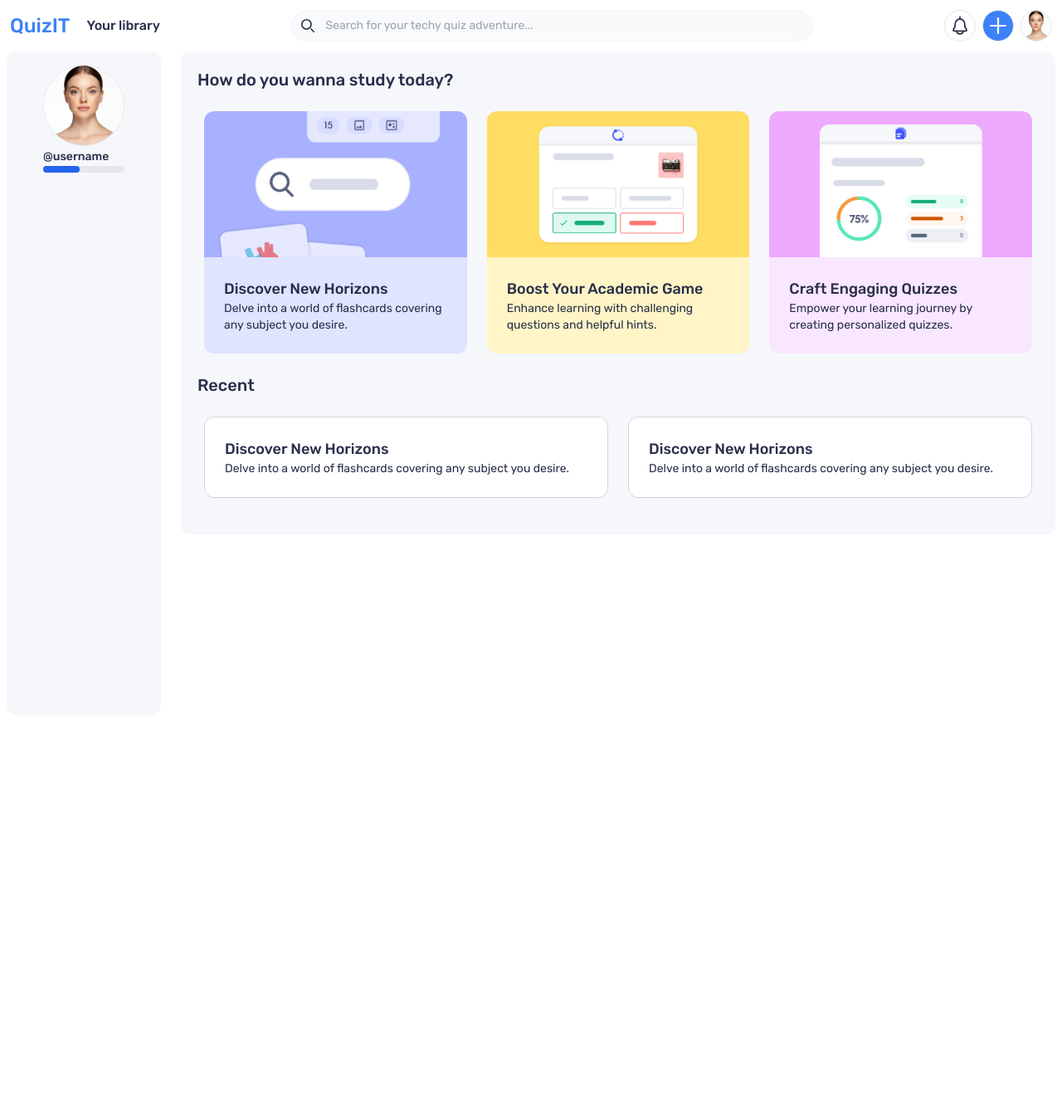
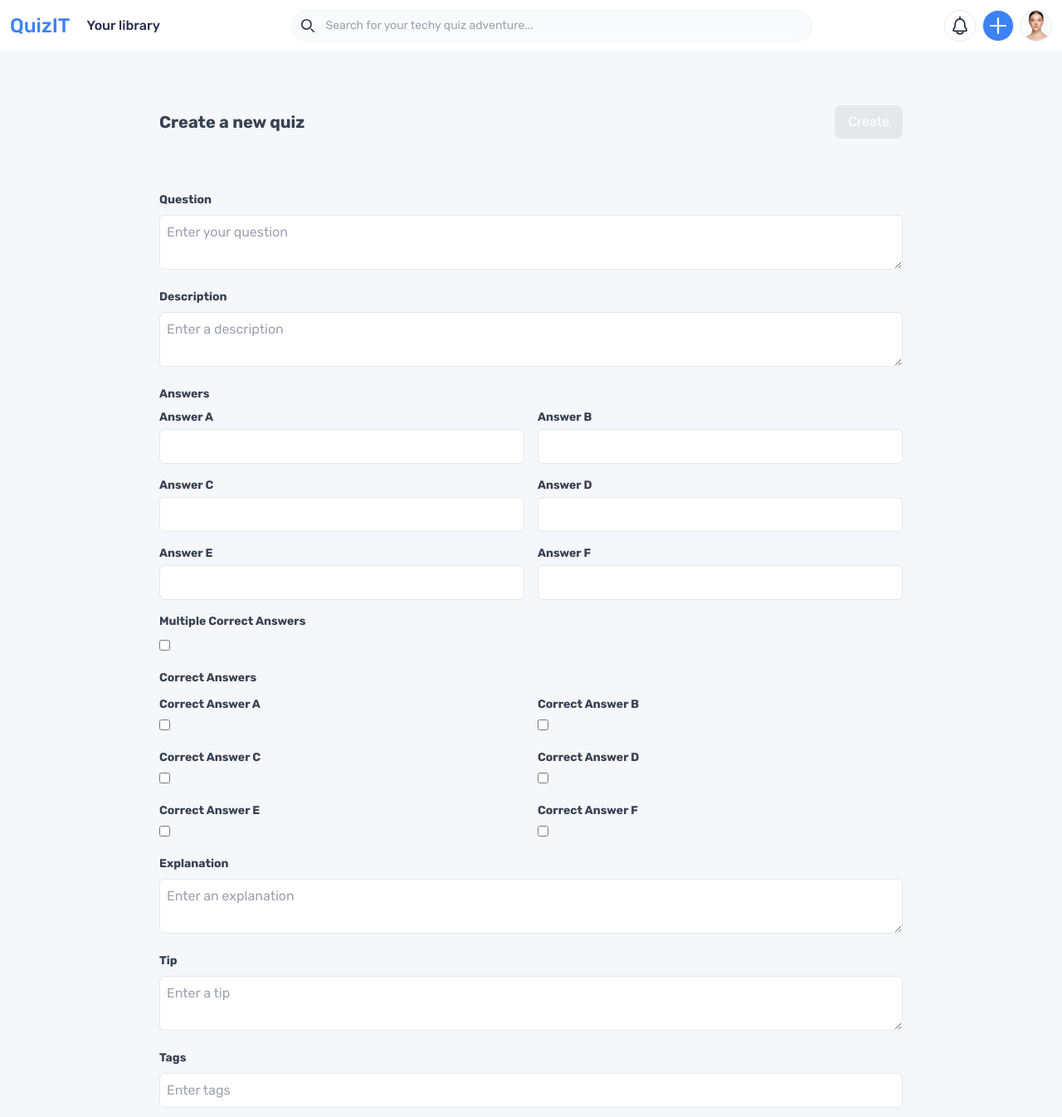
Before and after one commit to miaaa3/LingoBingo-Front, an Angular app: page /Create-quiz in a window 1280 px wide. Before the commit this address led to /Home. Shown: the top 1346 px of the page at 83% size. Before the commit the page ends 862 px from the top, so only its background shows below. Built offline with nearby package versions, Linux system fonts and the light colour scheme; no server answers.

Commit message:
add create quiz page

```diff
--- a/src/app/Components/Home/navbar/navbar.component.html
+++ b/src/app/Components/Home/navbar/navbar.component.html
@@ -38,8 +38,8 @@
             </button>
             <div *ngIf="open" [@dropdownAnimation]="'visible'" class="absolute right-0 w-full mt-2 origin-top-right rounded-md shadow-lg md:w-48">
               <div class=" bg-white rounded-md shadow dark-mode:bg-gray-800">
-                <a (click)="closeDropdown()" class="block px-4 py-2 mt-2 text-sm font-semibold bg-transparent rounded-t-md dark-mode:bg-transparent dark-mode:hover:bg-gray-600 dark-mode:focus:bg-gray-600 dark-mode:focus:text-white dark-mode:hover:text-white dark-mode:text-gray-200 md:mt-0 hover:text-gray-900 focus:text-gray-900 hover:bg-gray-100 focus:bg-gray-200 focus:outline-none focus:shadow-outline" routerLink="/Quiz/create-quiz" >New Quiz</a>
-                <a (click)="closeDropdown()" class="block px-4 py-2 mt-2 text-sm font-semibold bg-transparent rounded-b-md dark-mode:bg-transparent dark-mode:hover:bg-gray-600 dark-mode:focus:bg-gray-600 dark-mode:focus:text-white dark-mode:hover:text-white dark-mode:text-gray-200 md:mt-0 hover:text-gray-900 focus:text-gray-900 hover:bg-gray-100 focus:bg-gray-100 focus:outline-none focus:shadow-outline" routerLink="/Quiz/create-quiz" >new Set Of Flashcards</a>
+                <a (click)="closeDropdown()" class="block px-4 py-2 mt-2 text-sm font-semibold bg-transparent rounded-t-md dark-mode:bg-transparent dark-mode:hover:bg-gray-600 dark-mode:focus:bg-gray-600 dark-mode:focus:text-white dark-mode:hover:text-white dark-mode:text-gray-200 md:mt-0 hover:text-gray-900 focus:text-gray-900 hover:bg-gray-100 focus:bg-gray-200 focus:outline-none focus:shadow-outline" routerLink="/Create-quiz" >New Quiz</a>
+                <a (click)="closeDropdown()" class="block px-4 py-2 mt-2 text-sm font-semibold bg-transparent rounded-b-md dark-mode:bg-transparent dark-mode:hover:bg-gray-600 dark-mode:focus:bg-gray-600 dark-mode:focus:text-white dark-mode:hover:text-white dark-mode:text-gray-200 md:mt-0 hover:text-gray-900 focus:text-gray-900 hover:bg-gray-100 focus:bg-gray-100 focus:outline-none focus:shadow-outline" routerLink="" >new Set Of Flashcards</a>
 
               </div>
             </div>
--- /dev/null
+++ b/src/app/Components/create-quiz/create-quiz.component.css
@@ -0,0 +1,15 @@
+.fixed-header {
+    position: fixed;
+    top: 0;
+    left: 0;
+    width: 100%;
+    align-items: center;
+    background-color: #f6f7fb;
+    box-shadow: 0 2px 4px rgba(0, 0, 0, 0.1);
+    z-index: 1000;
+    transition: background-color 0.3s ease;
+  }
+
+  .fixed-header-hidden {
+    display: none;
+  }
--- /dev/null
+++ b/src/app/Components/create-quiz/create-quiz.component.html
@@ -0,0 +1,142 @@
+<hr class="border-t border-gray-100">
+<div [ngClass]="{'fixed-header': isFixedHeaderVisible, 'fixed-header-hidden': !isFixedHeaderVisible}" class="px-48">
+    <div class="flex justify-between items-center my-8">
+      <h1 class="text-xl font-bold text-gray-700">Create a new quiz</h1>
+      <button
+        type="button"
+        [disabled]="!quizForm.valid"
+        [class.bg-blue-500]="quizForm.valid"
+        [class.bg-gray-200]="!quizForm.valid"
+        class="text-white px-4 py-2 rounded-lg"
+      >
+        Create
+      </button>
+    </div>
+  </div>
+    <div class="relative min-h-screen py-16 px-48 bg-[#f6f7fb]">
+    <div class="flex justify-between items-center mb-16">
+      <h1 class="text-xl font-bold text-gray-700">Create a new quiz</h1>
+      <button
+        type="button"
+        [disabled]="!quizForm.valid"
+        [class.bg-blue-500]="quizForm.valid"
+        [class.bg-gray-200]="!quizForm.valid"
+        class="text-white px-4 py-2 rounded-lg"
+      >
+        Create
+      </button>
+    </div>
+
+    <form *ngIf="quizForm" [formGroup]="quizForm" (ngSubmit)="onSubmit()">
+      <div class="mb-4">
+        <label for="question" class="block text-gray-700 text-sm font-bold mb-2">Question</label>
+        <textarea
+          id="question"
+          formControlName="question"
+          placeholder="Enter your question"
+          class="w-full border rounded-md p-2"
+        ></textarea>
+      </div>
+
+      <div class="mb-4">
+        <label for="description" class="block text-gray-700 text-sm font-bold mb-2">Description</label>
+        <textarea
+          id="description"
+          formControlName="description"
+          placeholder="Enter a description"
+          class="w-full border rounded-md p-2"
+        ></textarea>
+      </div>
+
+      <div class="mb-4" formGroupName="answers">
+        <label class="block text-gray-700 text-sm font-bold mb-2">Answers</label>
+        <div class="grid grid-cols-2 gap-4">
+          <div *ngFor="let answer of ['a', 'b', 'c', 'd', 'e', 'f']">
+            <label [for]="'answer_' + answer" class="block text-gray-700 text-sm font-bold mb-1">
+              Answer {{ answer.toUpperCase() }}
+            </label>
+            <input [id]="'answer_' + answer" formControlName="answer_{{ answer }}" class="w-full border rounded-md p-2">
+          </div>
+        </div>
+      </div>
+
+      <div class="mb-4">
+        <label for="multipleCorrectAnswers" class="block text-gray-700 text-sm font-bold mb-2">Multiple Correct Answers</label>
+        <input id="multipleCorrectAnswers" formControlName="multiple_correct_answers" type="checkbox">
+      </div>
+
+      <div class="mb-4" formGroupName="correct_answers">
+        <label class="block text-gray-700 text-sm font-bold mb-3">Correct Answers</label>
+        <div class="grid grid-cols-2 gap-4">
+          <div *ngFor="let correctAnswer of ['a', 'b', 'c', 'd', 'e', 'f']">
+            <label [for]="'correct_answer_' + correctAnswer" class="block text-gray-700 text-sm font-bold mb-1">
+              Correct Answer {{ correctAnswer.toUpperCase() }}
+            </label>
+            <input [id]="'correct_answer_' + correctAnswer" formControlName="answer_{{ correctAnswer }}_correct" type="checkbox">
+          </div>
+        </div>
+      </div>
+
+      <div class="mb-4">
+        <label for="explanation" class="block text-gray-700 text-sm font-bold mb-2">Explanation</label>
+        <textarea
+          id="explanation"
+          formControlName="explanation"
+          placeholder="Enter an explanation"
+          class="w-full border rounded-md p-2"
+        ></textarea>
+      </div>
+
+      <div class="mb-4">
+        <label for="tip" class="block text-gray-700 text-sm font-bold mb-2">Tip</label>
+        <textarea
+          id="tip"
+          formControlName="tip"
+          placeholder="Enter a tip"
+          class="w-full border rounded-md p-2"
+        ></textarea>
+      </div>
+
+      <div class="mb-4">
+        <label for="tags" class="block text-gray-700 text-sm font-bold mb-2">Tags</label>
+        <input id="tags" formControlName="tags" placeholder="Enter tags" class="w-full border rounded-md p-2">
+      </div>
+
+      <div class="mb-4">
+        <label for="category" class="block text-gray-700 text-sm font-bold mb-2">Category</label>
+        <select id="category" formControlName="category" class="w-full border rounded-md p-2">
+            <!-- <option *ngFor="let category of categories" [value]="category">chaj {{ category }}</option> -->
+          <option value="PHP">PHP</option>
+          <option value="Code">Code</option>
+          <option value="Linux">Linux</option>
+          <option value="CMS">CMS</option>
+          <option value="Docker">Docker</option>
+          <option value="HTML">HTML</option>
+          <option value="SQL">SQL</option>
+          <option value="WordPress">WordPress</option>
+          <option value="BASH">BASH</option>
+          <option value="DevOps">DevOps</option>
+          <option value="Kubernetes">Kubernetes</option>
+        </select>
+      </div>
+
+
+      <div class="mb-4">
+        <label for="difficulty" class="block text-gray-700 text-sm font-bold mb-2">Difficulty</label>
+        <select id="difficulty" formControlName="difficulty" class="w-full border rounded-md p-2">
+          <option value="Easy">Easy</option>
+          <option value="Medium">Medium</option>
+          <option value="Hard">Hard</option>
+        </select>
+      </div>
+      <button
+      type="submit"
+      [disabled]="!quizForm.valid"
+      [class.bg-blue-500]="quizForm.valid"
+      [class.bg-gray-400]="!quizForm.valid"
+      class="text-white px-4 py-2 rounded"
+    >
+      Create
+    </button>
+    </form>
+  </div>
--- /dev/null
+++ b/src/app/Components/create-quiz/create-quiz.component.ts
@@ -0,0 +1,63 @@
+import { Component, HostListener, OnInit } from '@angular/core';
+import { FormBuilder, FormGroup, Validators } from '@angular/forms';
+import { getQuizCategories } from 'src/app/Models/enums/quiz-category.enum';
+import { Question } from 'src/app/Models/question.model';
+
+
+@Component({
+  selector: 'app-create-quiz',
+  templateUrl: './create-quiz.component.html',
+  styleUrls: ['./create-quiz.component.css']
+})
+export class CreateQuizComponent implements OnInit{
+  quizForm!: FormGroup;
+  categories : String[] = getQuizCategories()
+  constructor(private fb: FormBuilder) {
+    this.quizForm = this.fb.group({});
+  }
+
+  ngOnInit(): void {
+    this.initForm()
+  }
+
+  initForm(): void {
+    this.quizForm = this.fb.group({
+      question: ['', Validators.required],
+      description: [''],
+      answers: this.fb.group({
+        answer_a: ['', Validators.required],
+        answer_b: ['', Validators.required],
+        answer_c: [''],
+        answer_d: [''],
+        answer_e: [''],
+        answer_f: [''],
+      }),
+      multiple_correct_answers: [false],
+      correct_answers: this.fb.group({
+        answer_a_correct: [null, Validators.required],
+        answer_b_correct: [false,],
+        answer_c_correct: [false],
+        answer_d_correct: [false],
+        answer_e_correct: [false],
+        answer_f_correct: [false],
+      }),
+      explanation: [''],
+      tip: [''],
+      tags: [[]],
+      category: ['', Validators.required],
+      difficulty: ['', Validators.required],
+    });
+  }
+
+  onSubmit(): void {
+    const formData: Question = this.quizForm.value;
+    console.log(formData);
+  }
+  isFixedHeaderVisible = false;
+
+  @HostListener('window:scroll', [])
+  onWindowScroll() {
+    const scrollPosition = window.pageYOffset || document.documentElement.scrollTop || document.body.scrollTop || 0;
+    this.isFixedHeaderVisible = scrollPosition > 100;
+  }
+}
--- a/src/app/app-routing.module.ts
+++ b/src/app/app-routing.module.ts
@@ -3,12 +3,14 @@ import { RouterModule, Routes } from '@angular/router';
 import { HomePageComponent } from './Components/Home/home-page/home-page.component';
 import { AllQuizzesComponent } from './Components/All-quizzes/all-quizzes.component';
 import { SearchFlashcardComponent } from './Components/Search-flashcard/search-flashcard.component';
+import { CreateQuizComponent } from './Components/create-quiz/create-quiz.component';
 
 
 const routes: Routes = [
   {path:'Home', component:HomePageComponent},
   {path:'Search', component:SearchFlashcardComponent},
   {path:'All-quizzes', component:AllQuizzesComponent},
+  {path:'Create-quiz', component:CreateQuizComponent},
   {path:'', redirectTo:'Home', pathMatch:'full'},
   {path:'**',redirectTo:'Home'},
 
--- a/src/app/app.component.html
+++ b/src/app/app.component.html
@@ -1,7 +1,7 @@
 <app-navbar ></app-navbar>
-
-<body class="flex min-h-screen gap-6 mx-2">
-    <app-sidebar class="w-[15%]"></app-sidebar>
+<router-outlet *ngIf="!shouldDisplay()"></router-outlet>
+<body *ngIf="shouldDisplay()" class="flex min-h-screen gap-6 mx-2">
+    <app-sidebar class="w-[15%]" ></app-sidebar>
     <div class="flex-grow w-[85%] ">
         <div class="relative overflow-x-auto p-5 bg-[#f6f7fb] rounded-xl">
             <router-outlet></router-outlet>
--- a/src/app/app.module.ts
+++ b/src/app/app.module.ts
@@ -6,11 +6,12 @@ import { AppComponent } from './app.component';
 import { HomePageComponent } from './Components/Home/home-page/home-page.component';
 import { NavbarComponent } from './Components/Home/navbar/navbar.component';
 import { SidebarComponent } from './Components/Home/sidebar/sidebar.component';
-import { FormsModule } from '@angular/forms';
+import { FormsModule, ReactiveFormsModule } from '@angular/forms';
 import { SearchFlashcardComponent } from './Components/Search-flashcard/search-flashcard.component';
 import { HttpClientModule } from '@angular/common/http';
 import { AllQuizzesComponent } from './Components/All-quizzes/all-quizzes.component';
 import { DisplayQuizComponent } from './Components/Display-quiz/display-quiz.component';
+import { CreateQuizComponent } from './Components/create-quiz/create-quiz.component';
 
 @NgModule({
   declarations: [
@@ -21,12 +22,14 @@ import { DisplayQuizComponent } from './Components/Display-quiz/display-quiz.com
     SearchFlashcardComponent,
     AllQuizzesComponent,
     DisplayQuizComponent,
+    CreateQuizComponent
   ],
   imports: [
     BrowserModule,
     AppRoutingModule,
     FormsModule,
     HttpClientModule,
+    ReactiveFormsModule
 
   ],
   providers: [],
```
Also changed, not shown: src/app/app.component.ts (+8 -2 lines).
